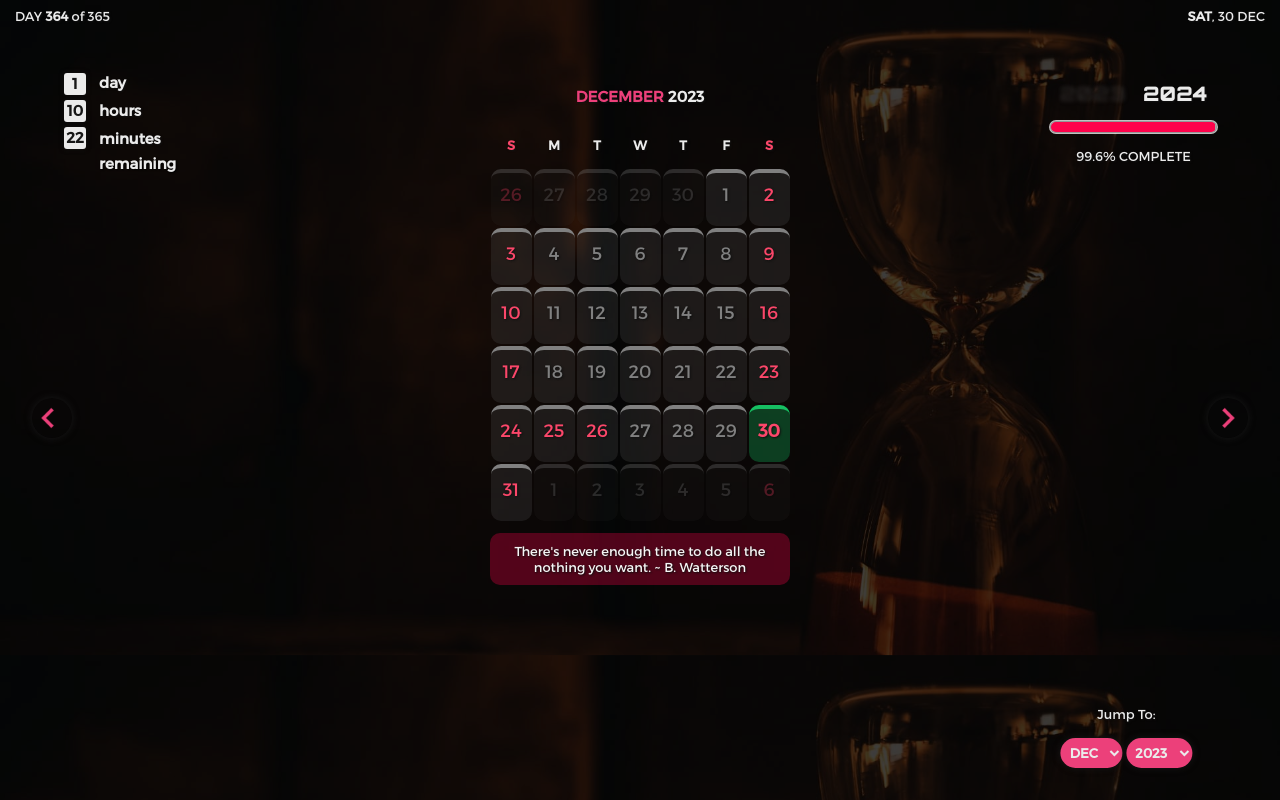
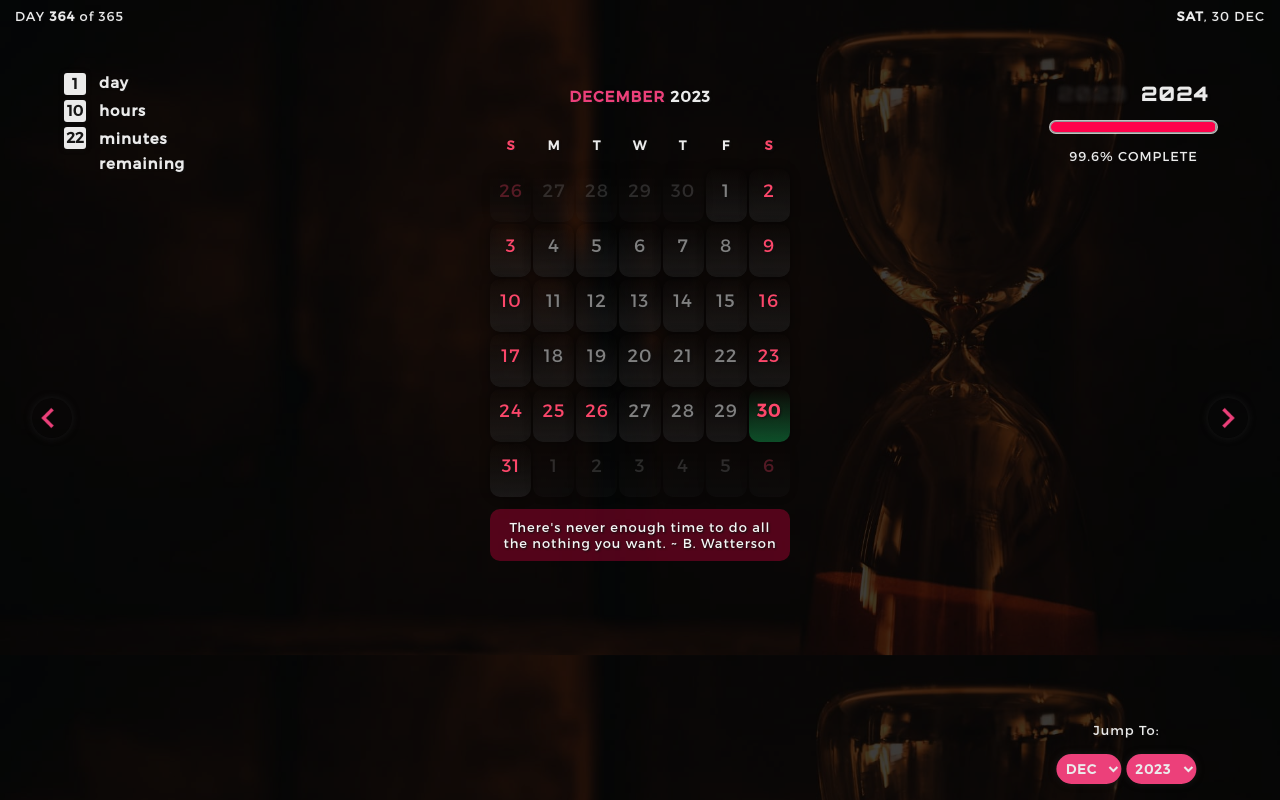
Before and after one commit to sbonelosth/tymm, a plain HTML site: page index.html in a window 1280 px wide. Drawn offline with Linux system fonts and the light colour scheme.

Commit message:
tried a new style

```diff
--- a/style.css
+++ b/style.css
@@ -11,6 +11,11 @@
 @font-face {
     font-family: spincycle;
     src: url('./fonts/spincycle/spincycle_ot.otf');
+}
+
+* {
+    letter-spacing: 1px;
+    text-shadow: 1px 1px 8px 1px #000;
 }
 
 body {
@@ -28,6 +33,7 @@ body {
     background-size: 100%;
     background-position: 0 0;
     background-image: url("./res/timeshd.jpg");
+    word-spacing: 4%;
 }
 
 .transparent {
@@ -62,7 +68,6 @@ body {
     font-weight: bold;
     font-size: 15px;
     margin-top: 5px;
-    text-shadow: 1px 1px 2px #000;
     transform: translateX(35px);
 }
 
@@ -86,8 +91,7 @@ body {
     text-shadow: 1px 1px 2px #111;
 }
 
-.rem-months, .rem-days, .rem-weeks,
-.rem-hours, .rem-minutes, .rem-seconds {
+.value {
     width: 22px;
     height: 22px;
     background: #EBEBEB;
@@ -95,6 +99,7 @@ body {
     font-size: 15px;
     line-height: 20px;
     text-align: center;
+    letter-spacing: normal;
     margin-top: 5px;
     border-radius: 3px;
     box-shadow: 0 0 5px #111;
@@ -178,19 +183,13 @@ td {
     padding-bottom: 20px;
     font-size: large;
     color: grey;
-    border-top: 4px solid grey;
+    box-shadow: 1px 1px 10px 1px rgba(0 0 0 / 20%), -1px -1px 10px 1px rgba(0 0 0 / 20%);
     border-radius: 10px;
-    background: rgba(69, 70, 69, 0.3);
+    background-image: linear-gradient(to top, rgba(40, 40, 40, 0.5), rgba(70, 70, 70, 0));
 }
 
 th { padding: 10px 0; }
 tbody>tr>:nth-child(1), tbody>tr>:nth-child(7n), .weekend, .event { color: #FB476A; }
-
-.event {
-    border-top: 4px solid grey;
-    background: rgba(69, 70, 69, 0.3);
-    border-radius: 10px;
-}
 
 .event-label {
     width: 55%;
@@ -209,9 +208,10 @@ table { margin: 0 auto; }
 
 .current-day {
     color: rgba(22, 191, 98);
-    border-top: 4px solid rgba(22, 191, 98);
     font-weight: bold;
-    background: rgba(22, 191, 98, 0.3);
+    box-shadow: 1px 1px 10px 1px rgba(0 0 0 / 20%), -1px -1px 10px 1px rgba(0 0 0 / 20%);
+    border-radius: 10px;
+    background-image: linear-gradient(to top, rgba(22, 191, 98, 0.4), rgba(22, 191, 98, 0));
 }
 
 button {
@@ -259,7 +259,7 @@ button:hover { animation: opac 1s ease-out; }
 
 .jump-to {
     position: fixed;
-    bottom: 2rem;
+    bottom: 1rem;
     width: 100%;
     text-align: center;
     padding: 0;
```
